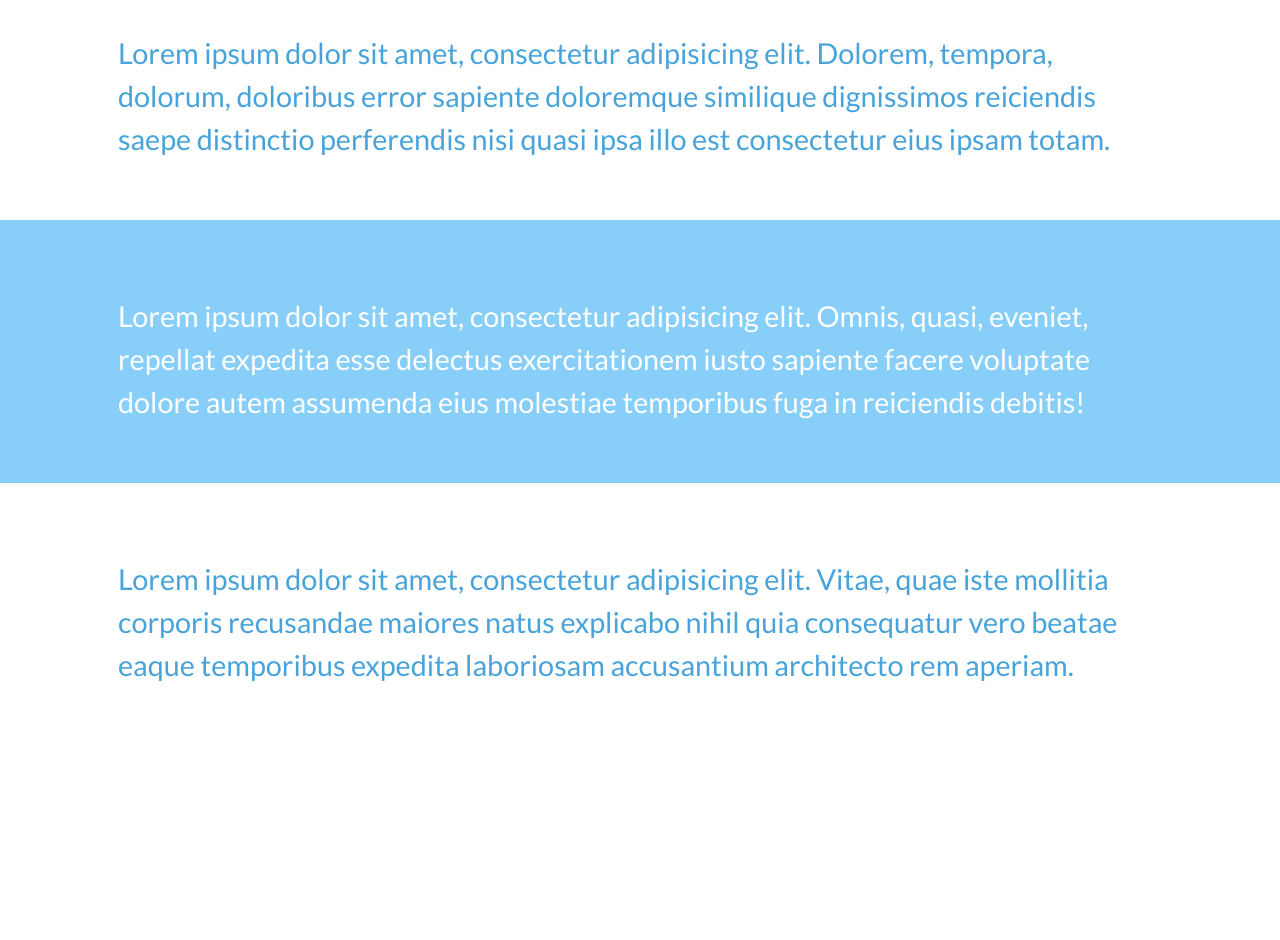
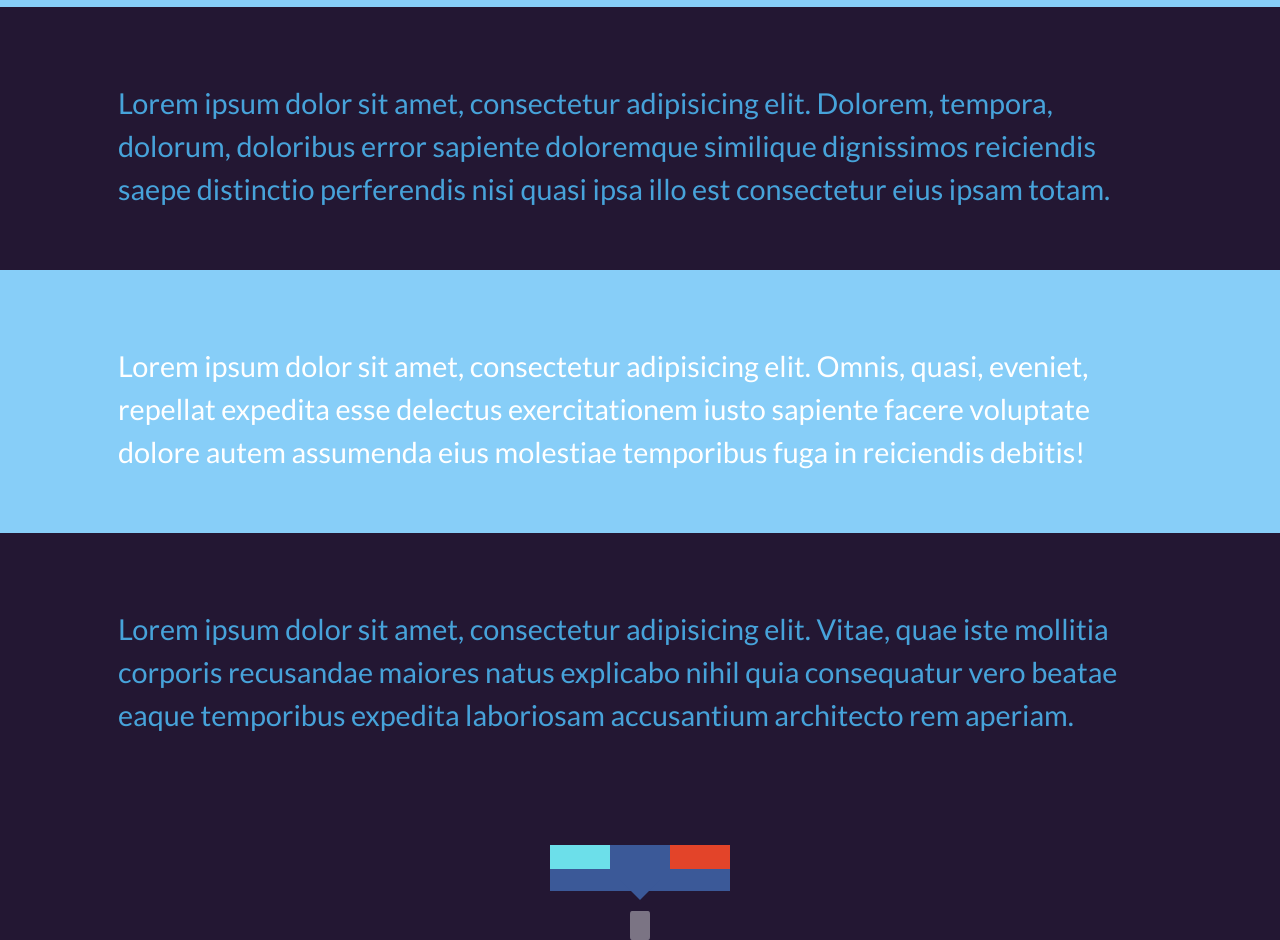
Before and after one commit to juliuspipo/starP, a plain HTML site: page index.html in a window 1280 px wide. Shown: the part 891-1831 px from the top of the page. Before the commit the page ends 1637 px from the top, so only its background shows below. Drawn offline with Linux system fonts and the light colour scheme; a web font is replaced by a local one.

Commit message:
Third change
Social button

```diff
--- a/index.html
+++ b/index.html
@@ -47,7 +47,135 @@
 				</section>
 			</div>
 		</div>
+
+		<div id="content">
+		  <input type="checkbox" class="checkbox" id="share" checked>
+		  <label for="share" class="label entypo-export"></label>
+		  <div class="social">
+		    <ul>
+		      <li class="entypo-twitter"></li>
+		      <li class="entypo-facebook"></li>
+		      <li class="entypo-gplus"></li>
+		    </ul>
+		  </div>
+		</div>
 		<!-- classie.js by @desandro: https://github.com/desandro/classie -->
+		<style type="text/css">
+			@import url(http://weloveiconfonts.com/api/?family=entypo);
+
+/* entypo */
+[class*="entypo-"]:before {
+  font-family: 'entypo', sans-serif;
+}
+
+::selection {
+background: transparent;
+}
+
+html {
+  margin:0;
+  padding:50px 0;
+  background:#231733;
+}
+
+#content {
+  text-align:center;
+
+  position:absolute;
+  left:0;
+  right:0;
+  margin:auto;
+  padding:120px 0 10px 0;
+
+  width:200px;
+  height:20px;
+}
+
+input[type="checkbox"]{display:none;}
+
+.checkbox:checked + .label{
+  background:#7B7484;
+  color:#231733;
+}
+
+.checkbox:checked ~ .social {
+  opacity:1;
+  -webkit-transform: scale(1) translateY(-90px);
+  -moz-transform:scale(1) translateY(-90px);
+  -o-transform:scale(1) translateY(-90px);
+  transform:scale(1) translateY(-90px);
+    -webkit-transition:.5s;
+  -moz-transition:.5s;
+  -o-transition:.5s;
+  transition:.5s;
+}
+
+.label {
+  font-size:16px;
+  cursor:pointer;
+  margin:0;
+  padding:5px 10px;
+
+  border-radius:10%;
+  color:#7B7484;
+}
+
+.social {
+  transform-origin:50% 0%;
+
+  -webkit-transform: scale(0) translateY(-190px);
+  -moz-transform:scale(0) translateY(-190px);
+  -o-transform:scale(0) translateY(-190px);
+  transform:scale(0) translateY(-190px);
+
+  opacity:0;
+}
+ul {
+  position:relative;
+  left:0;
+  right:0;
+  margin:auto;
+  color:#fff;
+  height:46px;
+  width:180px;
+  background:#3B5998;
+  padding:0;
+  list-style:none;
+}
+
+ul li {
+  font-size:20px;
+
+  cursor:pointer;
+  width:60px;
+  margin:0;
+  padding:12px 0;
+  text-align:center;
+  float:left;
+  display:block;
+  height:22px;}
+
+ul li:hover {color:rgba(0,0,0,.5);}
+
+ul:after {
+  content:'';
+  display:block;
+  position:absolute;
+  left:0;
+  right:0;
+  margin:35px auto;
+  height:0;
+  width:0;
+
+  border-left: 20px solid transparent;
+	border-right: 20px solid transparent;
+
+	border-top: 20px solid #3B5998;
+}
+
+li[class*="twitter"] {background:#6CDFEA;padding:12px 0;}
+li[class*="gplus"] {background:#E34429;padding:12px 0;}
+		</style>
 		<script src="js/classie.js"></script>
 		<script src="js/cbpAnimatedHeader.min.js"></script>
 	</body>
```
